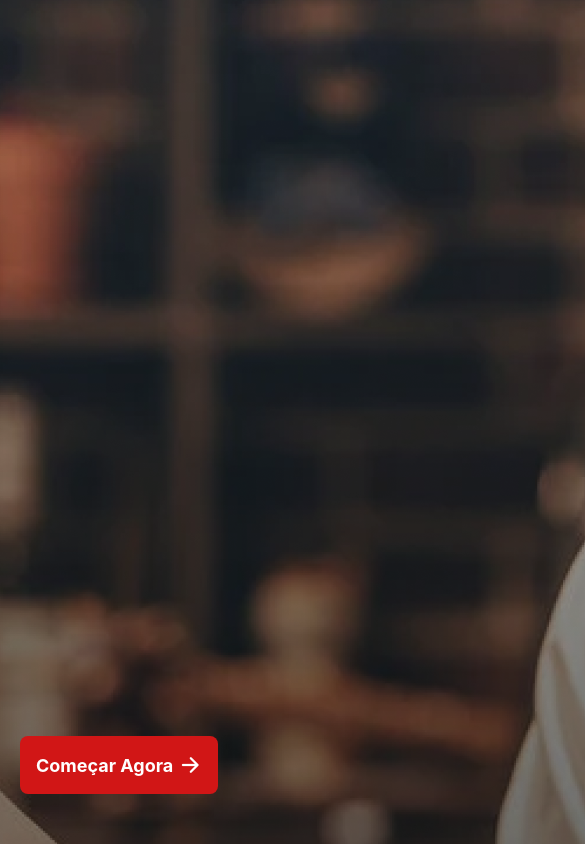
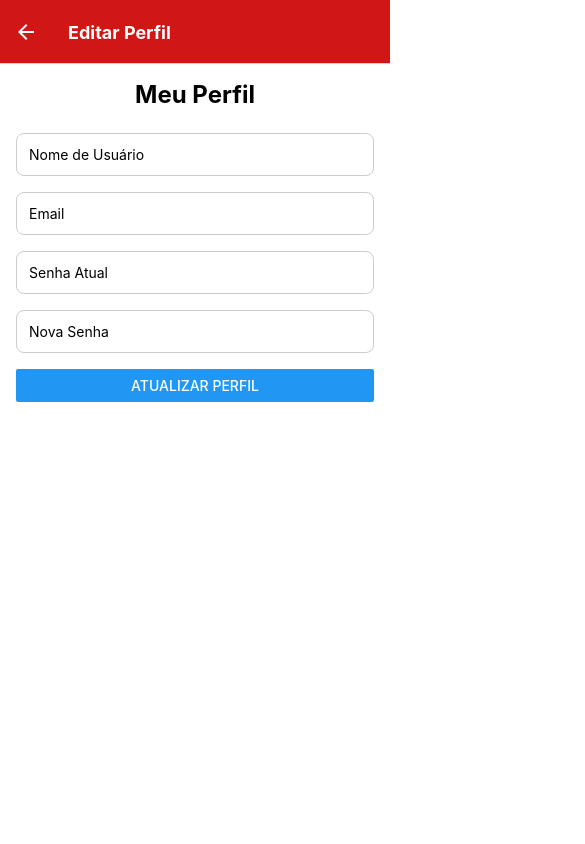
Before and after one commit to Dev-nathansilva/BARBER-FINAL, a React Native app in the folder barber/: screen /EditProfile in a window 390 px wide. Before the commit this address had no page. Shown: the top 844 px of the page, 585 px wide, since content can reach past the window. Built offline with nearby package versions, Linux system fonts and the light colour scheme.

Commit message:
altera o nome de usuario

```diff
--- a/barber/App.js
+++ b/barber/App.js
@@ -9,6 +9,8 @@ import SignUpScreen from './screens/SignUpScreen';
 import HomeScreen from './screens/HomeScreen';
 import AppointmentScreen from './screens/AppointmentScreen'; // Importa a tela de agendamentos
 import MyAppointmentsScreen from './screens/MyAppointmentsScreen'; // Importa a tela de "Meus Agendamentos"
+import EditProfileScreen from './screens/EditProfileScreen'; // Importe a tela de editar perfil
+
 
 const Stack = createStackNavigator();
 
@@ -83,6 +85,20 @@ export default function App() {
             },
           }}
         />
+         <Stack.Screen
+          name="EditProfile"
+          component={EditProfileScreen}
+          options={{
+            title: 'Editar Perfil',
+            headerStyle: {
+              backgroundColor: '#D11616',
+            },
+            headerTintColor: '#fff',
+            headerTitleStyle: {
+              fontWeight: 'bold',
+            },
+          }}
+        />
       </Stack.Navigator>
     </NavigationContainer>
   );
--- /dev/null
+++ b/barber/screens/EditProfileScreen.js
@@ -0,0 +1,132 @@
+// screens/EditProfileScreen.js
+
+import React, { useState, useEffect } from 'react';
+import { View, Text, TextInput, Button, StyleSheet, Alert } from 'react-native';
+import { auth } from '../firebase';
+import { updateProfile, updateEmail, updatePassword, reauthenticateWithCredential, EmailAuthProvider, sendEmailVerification } from 'firebase/auth';
+import { useNavigation } from '@react-navigation/native'; // Importe o método useNavigation
+
+const EditProfileScreen = () => {
+  const [email, setEmail] = useState('');
+  const [userName, setUserName] = useState('');
+  const [currentPassword, setCurrentPassword] = useState('');
+  const [newPassword, setNewPassword] = useState('');
+  const navigation = useNavigation(); // Obtenha a referência para o objeto de navegação
+
+  useEffect(() => {
+    const currentUser = auth.currentUser;
+    if (currentUser) {
+      setEmail(currentUser.email);
+      setUserName(currentUser.displayName);
+    }
+  }, []);
+
+  const reauthenticate = (currentPassword) => {
+    const user = auth.currentUser;
+    const credential = EmailAuthProvider.credential(user.email, currentPassword);
+    return reauthenticateWithCredential(user, credential);
+  };
+
+  const handleUpdateProfile = () => {
+    const currentUser = auth.currentUser;
+
+    if (currentUser) {
+      if (userName !== currentUser.displayName) {
+        updateProfile(currentUser, {
+          displayName: userName,
+        }).then(() => {
+          Alert.alert('Sucesso', 'Nome de usuário atualizado com sucesso!');
+          navigation.navigate('Home', { userName }); // Navega para a tela "Home" com o novo nome de usuário
+        }).catch((error) => {
+          Alert.alert('Erro', error.message);
+        });
+      }
+
+      if ((email !== currentUser.email || newPassword) && currentPassword) {
+        reauthenticate(currentPassword).then(() => {
+          if (email !== currentUser.email) {
+            updateEmail(currentUser, email).then(() => {
+              sendEmailVerification(currentUser).then(() => {
+                Alert.alert('Sucesso', 'Verificação de email enviada. Por favor, verifique seu novo email antes de atualizar.');
+              }).catch((error) => {
+                Alert.alert('Erro', error.message);
+              });
+            }).catch((error) => {
+              Alert.alert('Erro', error.message);
+            });
+          }
+
+          if (newPassword) {
+            updatePassword(currentUser, newPassword).then(() => {
+              Alert.alert('Sucesso', 'Senha atualizada com sucesso!');
+            }).catch((error) => {
+              Alert.alert('Erro', error.message);
+            });
+          }
+        }).catch((error) => {
+          Alert.alert('Erro', 'A reautenticação falhou. Verifique sua senha atual e tente novamente.');
+        });
+      } else if (email !== currentUser.email) {
+        Alert.alert('Erro', 'Para atualizar o email, você deve fornecer a senha atual.');
+      } else if (newPassword && !currentPassword) {
+        Alert.alert('Erro', 'Para atualizar a senha, você deve fornecer a senha atual.');
+      }
+    }
+  };
+
+  return (
+    <View style={styles.container}>
+      <Text style={styles.title}>Meu Perfil</Text>
+      <TextInput
+        style={styles.input}
+        placeholder="Nome de Usuário"
+        value={userName}
+        onChangeText={setUserName}
+      />
+      <TextInput
+        style={styles.input}
+        placeholder="Email"
+        value={email}
+        onChangeText={setEmail}
+      />
+      <TextInput
+        style={styles.input}
+        placeholder="Senha Atual"
+        secureTextEntry
+        value={currentPassword}
+        onChangeText={setCurrentPassword}
+      />
+      <TextInput
+        style={styles.input}
+        placeholder="Nova Senha"
+        secureTextEntry
+        value={newPassword}
+        onChangeText={setNewPassword}
+      />
+      <Button title="Atualizar Perfil" onPress={handleUpdateProfile} />
+    </View>
+  );
+};
+
+const styles = StyleSheet.create({
+  container: {
+    flex: 1,
+    padding: 16,
+    backgroundColor: '#fff',
+  },
+  title: {
+    fontSize: 24,
+    fontWeight: 'bold',
+    marginBottom: 24,
+    textAlign: 'center',
+  },
+  input: {
+    borderWidth: 1,
+    borderColor: '#ccc',
+    borderRadius: 8,
+    padding: 12,
+    marginBottom: 16,
+  },
+});
+
+export default EditProfileScreen;
--- a/barber/screens/HomeScreen.js
+++ b/barber/screens/HomeScreen.js
@@ -4,6 +4,7 @@ import React, { useEffect, useState } from 'react';
 import { View, Text, StyleSheet, FlatList, Image, TouchableOpacity } from 'react-native';
 import { Ionicons } from '@expo/vector-icons';
 import { auth } from '../firebase';
+import EditProfileScreen from './EditProfileScreen'; // Importe a tela de editar perfil
 
 const barbersData = [
   {
@@ -81,16 +82,20 @@ const barbersData = [
   // Adicione mais barbeiros conforme necessário
 ];
 
-export default function HomeScreen({ navigation }) {
+export default function HomeScreen({ navigation, route }) {
     const [displayName, setDisplayName] = useState('');
 
     useEffect(() => {
-    // Obtém o nome do usuário quando o componente for montado
+      const { userName } = route.params || {};
+      if (userName) {
+        setDisplayName(userName);
+      } else {
         const currentUser = auth.currentUser;
         if (currentUser) {
           setDisplayName(currentUser.displayName);
         }
-  }, []);
+      }
+    }, [route.params]);
 
     const renderBarber = ({ item }) => (
       <TouchableOpacity
@@ -115,6 +120,7 @@ export default function HomeScreen({ navigation }) {
       </TouchableOpacity>
     );
 
+
   return (
     <View style={styles.container}>
       <View style={styles.header}>
@@ -122,6 +128,9 @@ export default function HomeScreen({ navigation }) {
         <Text style={styles.welcomeText}>
             Bem-vindo, <Text style={styles.userName}>{displayName}</Text>
         </Text>
+        <TouchableOpacity style={styles.editbutton} onPress={() => navigation.navigate('EditProfile')}>
+            <Ionicons name="create-outline" size={24} color="#333" />
+        </TouchableOpacity>
       </View>
       <Text style={styles.title}>Barbeiros</Text>
       <FlatList
@@ -161,6 +170,10 @@ const styles = StyleSheet.create({
     },
     userName: {
       color: '#D11616',
+    },
+    editbutton: {
+        paddingBottom: 2,
+        paddingLeft: 20,
     },
     title: {
       fontSize: 22,
```
Lines whose indentation alone changed are shown as unchanged.
